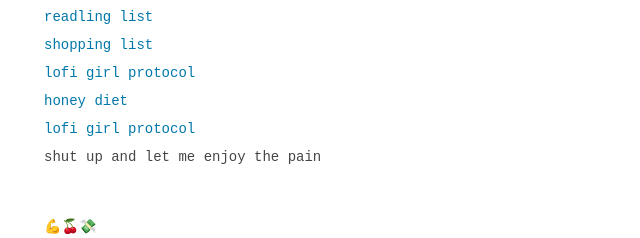
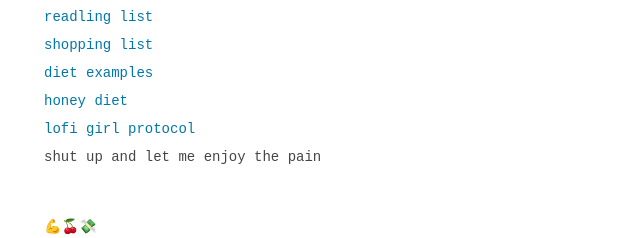
Before and after one commit to kezerco/kezer.co, a plain HTML site: page index.html in a window 1280 px wide. Shown: the part 164-402 px from the top of the page, 196-836 px from the left. Drawn offline with Linux system fonts and the light colour scheme; a web font is replaced by a local one.

Commit message:
Add files via upload

```diff
--- a/index.html
+++ b/index.html
@@ -40,7 +40,7 @@
 <p style="margin: 0;"><a href="/meta.html" target="_blank" >metabolic flexibility</a></p>
 <p style="margin: 0;"><a href="/lit.html" target="_blank" >readling list</a></p>
 <p style="margin: 0;"><a href="/shop.html" target="_blank" >shopping list</a></p>
-<p style="margin: 0;"><a href="/diets.html" target="_blank" >lofi girl protocol</a></p>
+<p style="margin: 0;"><a href="/diets.html" target="_blank" >diet examples</a></p>
 <p style="margin: 0;"><a href="/honey-diet.html" target="_blank" >honey diet</a></p>
 <p style="margin: 0;"><a href="/lofi-girl-protocol.html" target="_blank" >lofi girl protocol</a></p>
 <p style="margin: 0;">shut up and let me enjoy the pain</p>
```
